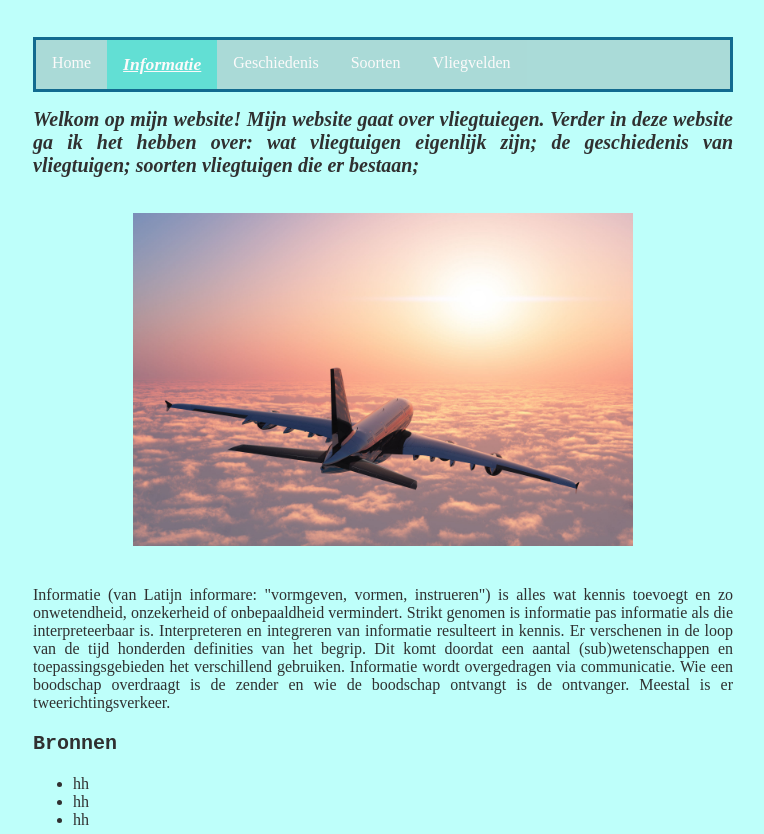
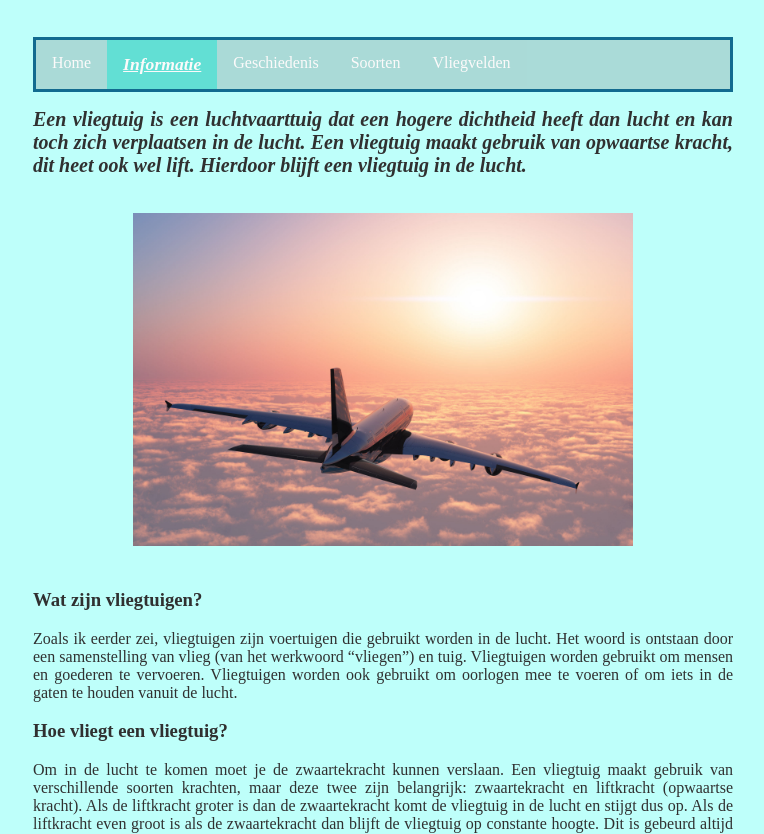
Before and after one commit to emmaus-archief/2021-4V-website-sk1700, a plain HTML site: page info.html in a window 1280 px wide. Shown: the part 91-925 px from the top of the page, without its empty margins (257-1021 px from the left). Drawn offline with Linux system fonts and the light colour scheme.

Commit message:
New
Signed-off-by: sk1700 <112384@emmauscollege.nl>

```diff
--- a/info.html
+++ b/info.html
@@ -27,9 +27,15 @@
 
             <article>
             <p>
-                <div class="inleiding">Welkom op mijn website! Mijn website gaat over vliegtuiegen. Verder in deze website ga ik het hebben over: wat vliegtuigen eigenlijk zijn; de geschiedenis van vliegtuigen; soorten vliegtuigen die er bestaan;</div> </p>
+                <div class="inleiding">Een vliegtuig is een luchtvaarttuig dat een hogere dichtheid heeft dan lucht en kan toch zich verplaatsen in de lucht. Een vliegtuig maakt gebruik van opwaartse kracht, dit heet ook wel lift. Hierdoor blijft een vliegtuig in de lucht.</div> </p>
             <img class="foto3" src="afbeeldingen/foto3.jpg">
-                <p>Informatie (van Latijn informare: "vormgeven, vormen, instrueren") is alles wat kennis toevoegt en zo onwetendheid, onzekerheid of onbepaaldheid vermindert. Strikt genomen is informatie pas informatie als die interpreteerbaar is. Interpreteren en integreren van informatie resulteert in kennis. Er verschenen in de loop van de tijd honderden definities van het begrip. Dit komt doordat een aantal (sub)wetenschappen en toepassingsgebieden het verschillend gebruiken. Informatie wordt overgedragen via communicatie. Wie een boodschap overdraagt is de zender en wie de boodschap ontvangt is de ontvanger. Meestal is er tweerichtingsverkeer.</p>
+
+            <h3>Wat zijn vliegtuigen?</h3>
+                <p>Zoals ik eerder zei, vliegtuigen zijn voertuigen die gebruikt worden in de lucht. Het woord is ontstaan door een samenstelling van vlieg (van het werkwoord “vliegen”) en tuig. Vliegtuigen worden gebruikt om mensen en goederen te vervoeren. Vliegtuigen worden ook gebruikt om oorlogen mee te voeren of om iets in de gaten te houden vanuit de lucht.</p>
+
+                <h3>Hoe vliegt een vliegtuig?</h3>
+                <p>Om in de lucht te komen moet je de zwaartekracht kunnen verslaan. Een vliegtuig maakt gebruik van verschillende soorten krachten, maar deze twee zijn belangrijk: zwaartekracht en liftkracht (opwaartse kracht). Als de liftkracht groter is dan de zwaartekracht komt de vliegtuig in de lucht en stijgt dus op. Als de liftkracht even groot is als de zwaartekracht dan blijft de vliegtuig op constante hoogte. Dit is gebeurd altijd nadat de piloot zijn juiste hoogte bereikt. Liftkracht ontstaat door de druk op de vleugel. Als je een doorsnede van een vleugel van een vliegtuig maakt, zie  je dat een vleugel een bepaald vorm heeft, de vleugel lijkt krom. Als een vliegtuig vliegt komt er onder de vleugel meer druk dan boven de vleugel, deze druk duwt als het waren de vliegtuig omhoog.</p>
+
                 <p class="bronnen">Bronnen</p>
                <p class="linkjes">
                 <ul>
```
